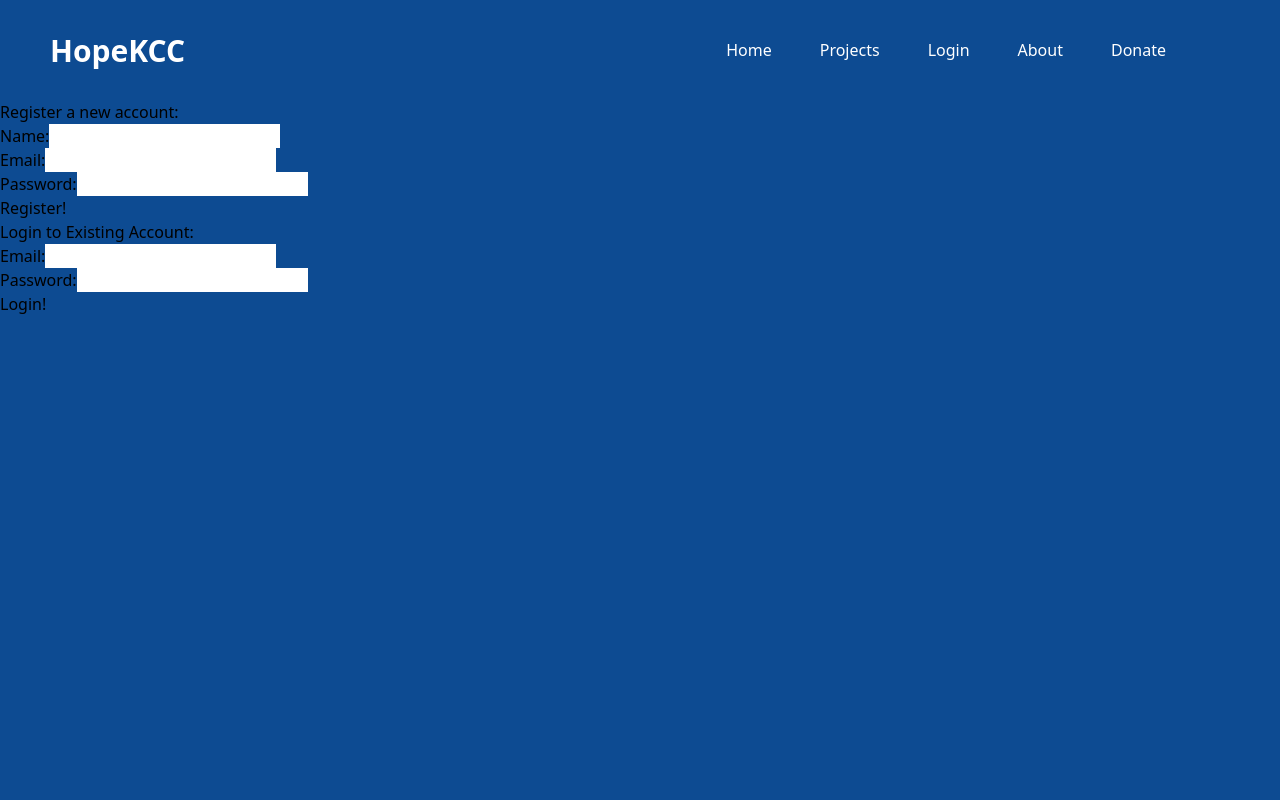
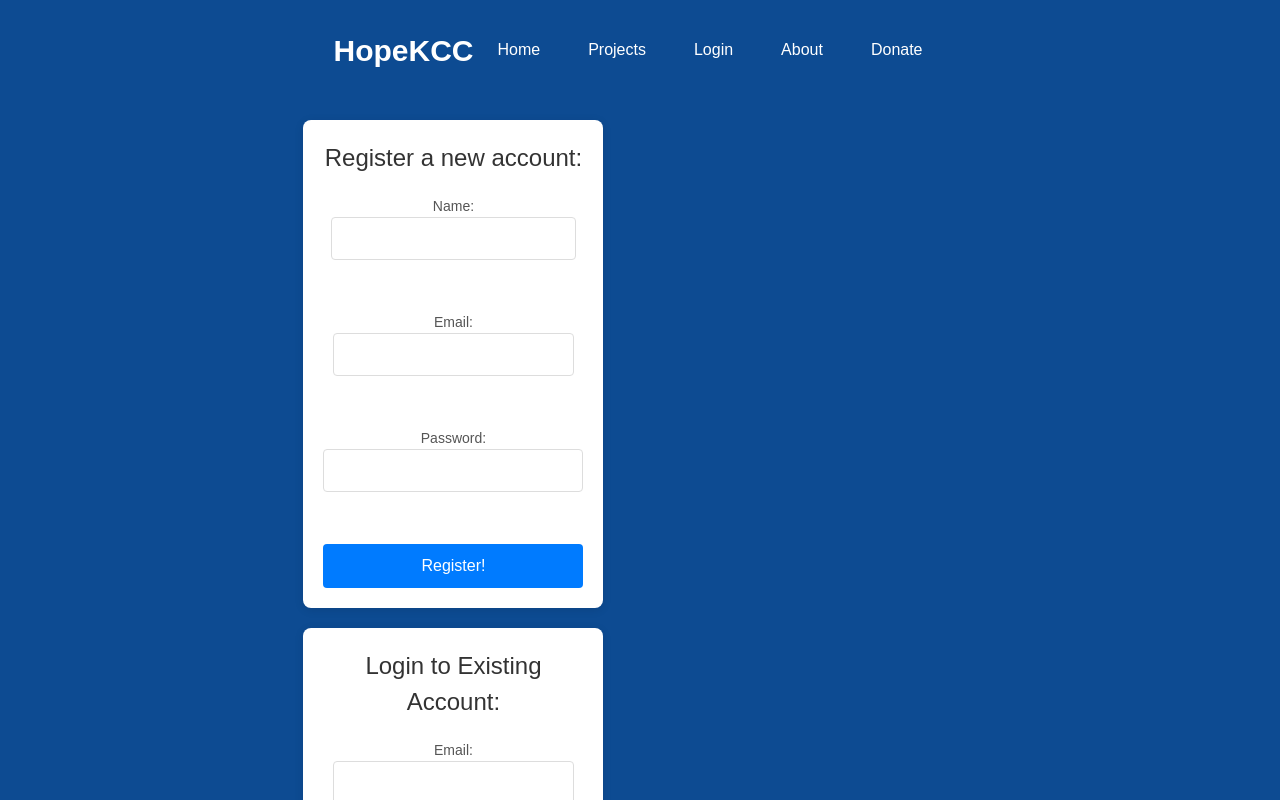
Before and after one commit to cruzgonzalez718/hkccfinal, a React (Create React App) app in the folder client/: page /login in a window 1280 px wide. Shown: the top 800 px of the page. Built offline with nearby package versions, Linux system fonts and the light colour scheme.

Commit message:
Styling for Login

```diff
--- /dev/null
+++ b/client/src/pages/Login.css
@@ -0,0 +1,79 @@
+body {
+  font-family: Arial, sans-serif;
+  background-color: #0d4b92; /* Replace with your original background color */
+  margin: 0;
+  padding: 0;
+  display: flex;
+  justify-content: center;
+  align-items: center;
+
+}
+
+.RegForm, .LoginForm {
+  background-color: #fff;
+  padding: 20px;
+  border-radius: 8px;
+  box-shadow: 0 2px 10px rgba(0, 0, 0, 0.1);
+  width: 300px;
+  margin: 20px;
+}
+
+.RegForm h2, .LoginForm h2 {
+  margin-bottom: 20px;
+  color: #333;
+  text-align: center;
+  font-size: 24px;
+}
+
+.RegForm label, .LoginForm label {
+  display: block;
+  font-size: 14px;
+  margin-bottom: 8px;
+  color: #555;
+}
+
+.RegForm input, .LoginForm input {
+  width: 100%;
+  padding: 10px;
+  margin-bottom: 20px;
+  border: 1px solid #ddd;
+  border-radius: 4px;
+  font-size: 14px;
+  box-sizing: border-box;
+}
+
+.RegForm input:focus, .LoginForm input:focus {
+  border-color: #007bff;
+  outline: none;
+  box-shadow: 0 0 3px rgba(0, 123, 255, 0.25);
+}
+
+.RegForm button, .LoginForm button {
+  width: 100%;
+  padding: 10px;
+  background-color: #007bff;
+  color: #fff;
+  border: none;
+  border-radius: 4px;
+  font-size: 16px;
+  cursor: pointer;
+}
+
+.RegForm button:hover, .LoginForm button:hover {
+  background-color: #0056b3;
+}
+
+.RegForm button:focus, .LoginForm button:focus {
+  outline: none;
+  box-shadow: 0 0 3px rgba(0, 123, 255, 0.5);
+}
+
+.RegForm, .LoginForm {
+  text-align: center;
+}
+
+.RegForm form, .LoginForm form {
+  display: flex;
+  flex-direction: column;
+  align-items: center;
+}
--- a/client/src/pages/Login.js
+++ b/client/src/pages/Login.js
@@ -3,6 +3,7 @@
 import React, { useState } from 'react';
 import Axios from 'axios';
 import { useNavigate } from 'react-router-dom';
+import './Login.css';
 
 function RegisterForm() {
     const [inputs, setInputs] = useState({ name: '', email: '', password: '' });
```
